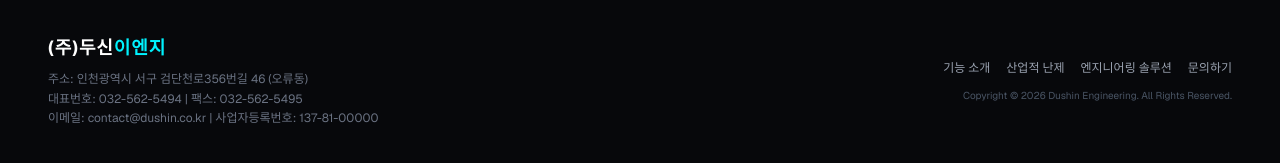
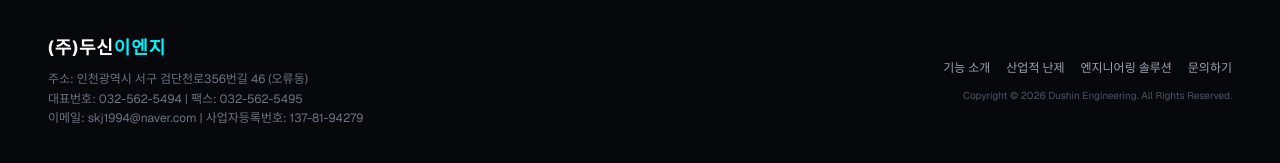
Before and after one commit to tlsdnjsrb369-creator/dushin-landing, a Next.js app: page / in a window 1280 px wide. Shown: the part 3644-3807 px from the top of the page. Built offline with nearby package versions, Linux system fonts and the light colour scheme; a web font is replaced by a local one.

Commit message:
Fix footer

```diff
--- a/src/app/page.js
+++ b/src/app/page.js
@@ -42,7 +42,7 @@
             <p className="text-xs text-gray-500 leading-relaxed max-w-md">
               주소: 인천광역시 서구 검단천로356번길 46 (오류동)<br />
               대표번호: 032-562-5494 | 팩스: 032-562-5495<br />
-              이메일: contact@dushin.co.kr | 사업자등록번호: 137-81-00000
+              이메일: skj1994@naver.com | 사업자등록번호: 137-81-94279
             </p>
           </div>
 
```
